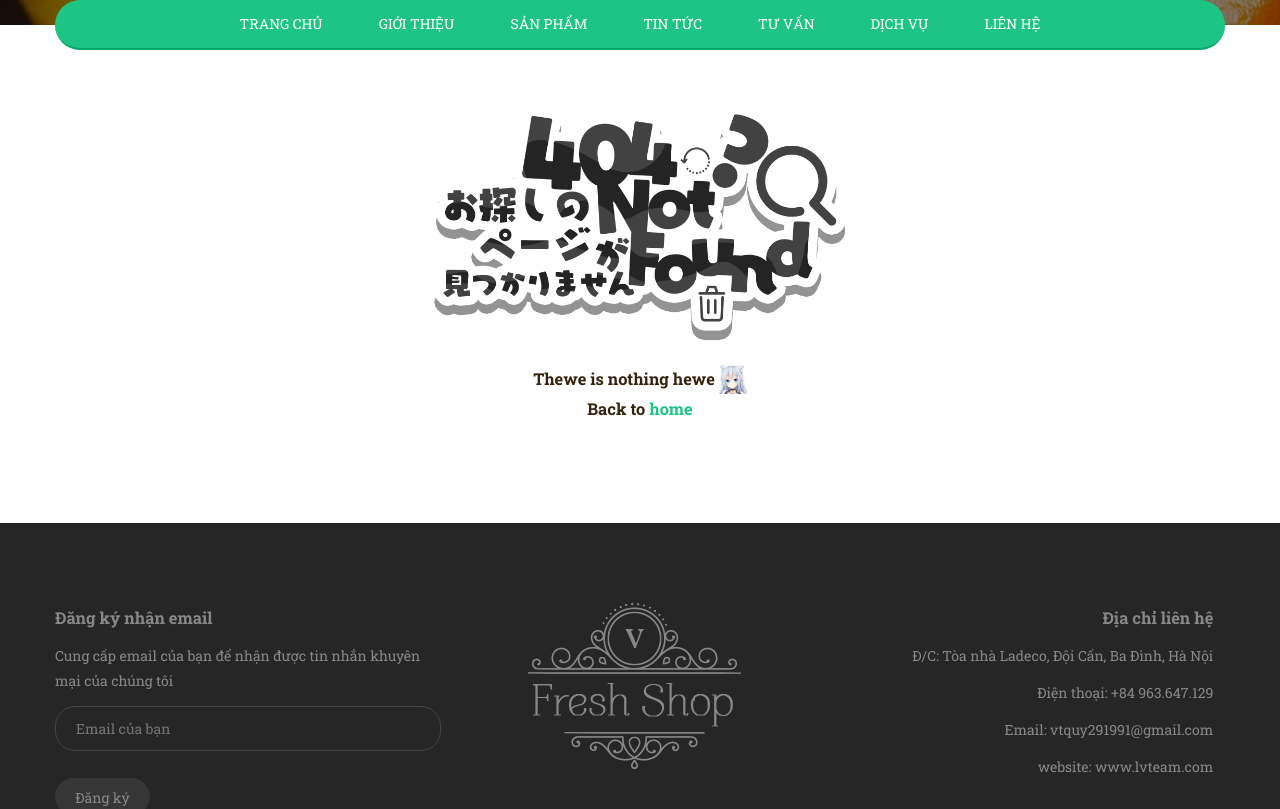
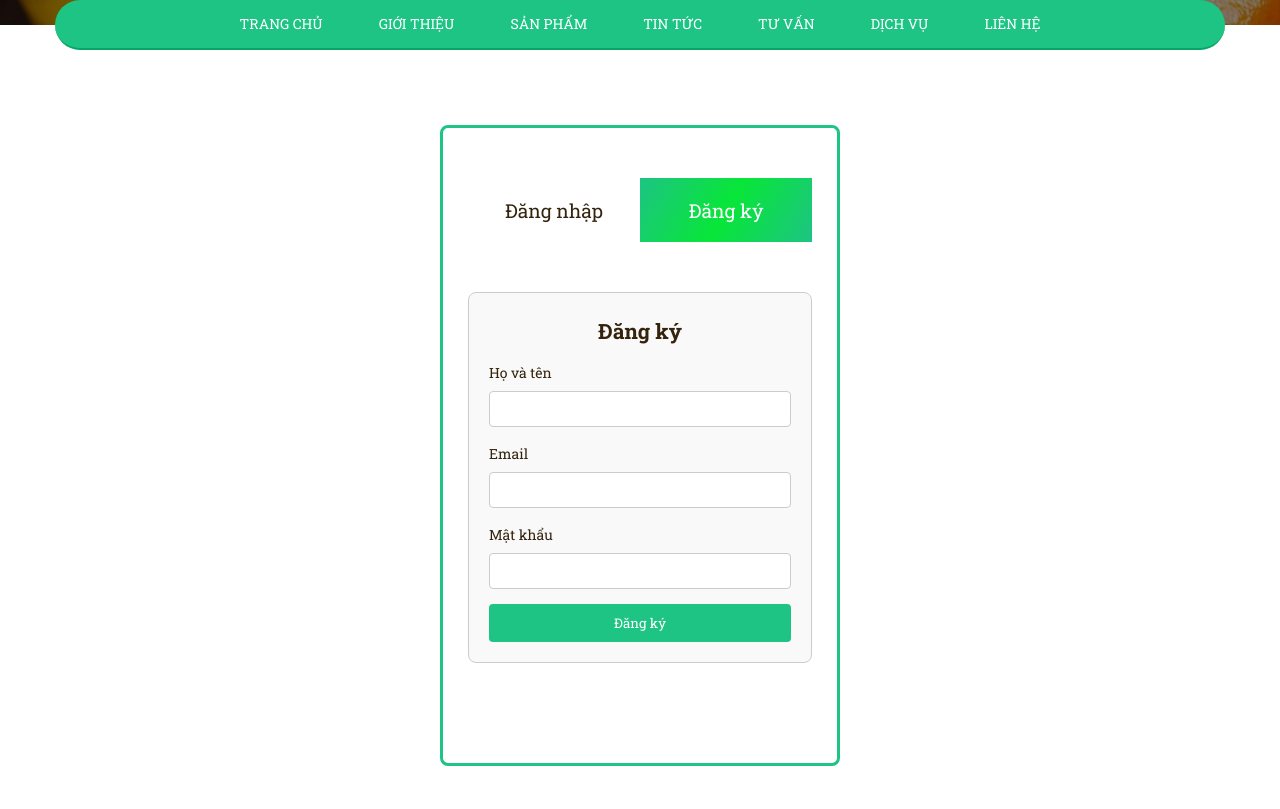
Before and after one commit to Gokuktkn/FinalBEProject_Frontend, a React (Vite) app: page /signup in a window 1280 px wide. Shown: the part 400-1209 px from the top of the page. Built offline with nearby package versions, Linux system fonts and the light colour scheme.

Commit message:
Signin, Signup

```diff
--- a/src/App.jsx
+++ b/src/App.jsx
@@ -24,13 +24,13 @@ function App() {
         <Route path='/' element={<Home />}></Route>
         <Route path='/contact' element={<Contact />}></Route>
         <Route path='/admin/*' element={<Admin />}></Route>
-        <Route path='/san-pham/:id' element={<Item />}></Route>
-        <Route path='/san-pham/all' element={<Collections />}></Route>
-        <Route path='/tim-kiem' element={<Search />}></Route>
-        <Route path='/gio-hang' element={<Cart />}></Route>
+        <Route path='/product/:id' element={<Item />}></Route>
+        <Route path='/product/all' element={<Collections />}></Route>
+        <Route path='/search' element={<Search />}></Route>
+        <Route path='/cart' element={<Cart />}></Route>
         <Route path='/about' element={<About />}></Route>
-        <Route path='/dang-ky' element={<SignUp />}></Route>
-        <Route path='/dang-nhap' element={<SignIn />}></Route>
+        <Route path='/signup' element={<SignUp />}></Route>
+        <Route path='/signin' element={<SignIn />}></Route>
         <Route path='*' element={<NotFound />}></Route>
       </Routes>
       <Footer></Footer>
--- a/src/components/AdminNavbar.jsx
+++ b/src/components/AdminNavbar.jsx
@@ -4,10 +4,10 @@ import { NavLink } from 'react-router-dom'
 function AdminNavbar() {
     return (
         <div className='admin-navbar-content'>
-            <NavLink to={"/admin/create"} className="nav">Thêm sản phẩm</NavLink>
+            <NavLink to={"/admin/create"} className="nav nav-top">Thêm sản phẩm</NavLink>
             <NavLink to={"/admin/update"} className="nav">Cập nhật sản phẩm</NavLink>
             <NavLink to={"/admin/management"} className="nav">Quản lý sản phẩm</NavLink>
-            <NavLink to={"/admin/feedback"} className="nav">Ý kiến khách hàng</NavLink>
+            <NavLink to={"/admin/feedback"} className="nav nav-bot">Ý kiến khách hàng</NavLink>
         </div>
     )
 }
--- a/src/components/Header.jsx
+++ b/src/components/Header.jsx
@@ -28,19 +28,19 @@ const Header = () => {
       <div className="header-top">
         <div className="container">
           <div className="header-top-left">
-            <Link to={'/dang-nhap'}>
+            <Link to={'/signin'}>
               <div className="header-top-left-signin">
                 <PiSignInBold />
                 <p>Đăng nhập</p>
               </div>
             </Link>
-            <Link to={'/dang-ky'}>
+            <Link to={'/signup'}>
               <div className="header-top-left-signup">
                 <FaUserAlt />
                 <p>Đăng ký</p>
               </div>
             </Link>
-            <Link to={'/gio-hang'}>
+            <Link to={'/cart'}>
               <div className="header-top-left-cart">
                 <IoMdCart />
                 <p>Giỏ hàng</p>
@@ -88,7 +88,7 @@ const Header = () => {
             <NavLink to={'/about'} className={({ isActive, isPending }) => isActive ? 'active' : isPending ? 'pending' : ''}>GIỚI THIỆU</NavLink>
           </div>
           <div className="header-bottom-nav header-bottom-dropdown">
-            <NavLink to={'/san-pham/all'} className={({ isActive, isPending }) => isActive ? 'active' : isPending ? 'pending' : ''}>SẢN PHẨM</NavLink>
+            <NavLink to={'/product/all'} className={({ isActive, isPending }) => isActive ? 'active' : isPending ? 'pending' : ''}>SẢN PHẨM</NavLink>
           </div>
           <div className="header-bottom-nav">
             <NavLink to={'/news'} className={({ isActive, isPending }) => isActive ? 'active' : isPending ? 'pending' : ''}>TIN TỨC</NavLink>
--- a/src/components/ManagementItems.jsx
+++ b/src/components/ManagementItems.jsx
@@ -1,5 +1,7 @@
 import React from 'react';
 import { useNavigate } from 'react-router-dom';
+import { MdDelete } from "react-icons/md";
+import { FaEdit } from "react-icons/fa";
 
 function ManagementItems({ product, onDelete }) {
     const navigate = useNavigate();
@@ -14,9 +16,9 @@ function ManagementItems({ product, onDelete }) {
             <td>{product.name}</td>
             <td><img src={product.image} alt={product.name} width="50" /></td>
             <td>{product.price}</td>
-            <td>
-                <button onClick={() => onDelete(product.id)}>Xóa</button>
-                <button onClick={handleEdit}>Chỉnh sửa</button>
+            <td className="action-buttons">
+                <button className="icon-button" onClick={() => onDelete(product.id)}><MdDelete /></button>
+                <button className="icon-button" onClick={handleEdit}><FaEdit /></button>
             </td>
         </tr>
     );
--- a/src/components/NavForm.jsx
+++ b/src/components/NavForm.jsx
@@ -6,10 +6,10 @@ const NavForm = () => {
     return (
         <>
             <div className="sign-in-nav">
-                <NavLink to={'/dang-nhap'}>Đăng nhập</NavLink>
+                <NavLink to={'/signin'}>Đăng nhập</NavLink>
             </div>
             <div className="sign-up-nav">
-                <NavLink to={'/dang-ky'}>Đăng ký</NavLink>
+                <NavLink to={'/signup'}>Đăng ký</NavLink>
             </div>
         </>
     )
--- a/src/css/Admin.css
+++ b/src/css/Admin.css
@@ -2,35 +2,46 @@
     max-width: 1170px;
     margin: 25px auto;
     display: flex;
-    background-color: #343A40;
     border-radius: 5px;
 }
 
 .admin-navbar {
     flex: 1;
-    background-color: #343a40;
     padding: 20px;
-    color: white;
     min-width: 200px;
     border-radius: 5px;
 }
 
 .admin-navbar-content {
+    border: 1px solid #1DC483;
+    border-radius: 10px;
     display: flex;
     flex-direction: column;
-    gap: 15px;
 }
 
 .nav {
-    color: white;
+    color: black;
     padding: 10px 15px;
     text-decoration: none;
-    border-radius: 4px;
     transition: background-color 0.3s;
 }
 
 .nav:hover {
-    background-color: #495057;
+    background-color: #21e69a;
+}
+
+.nav.active {
+    background-color: #1DC483;
+}
+
+.nav-top{
+    border-top-left-radius: 10px;
+    border-top-right-radius: 10px;
+}
+
+.nav-bot{
+    border-bottom-left-radius: 10px;
+    border-bottom-right-radius: 10px;
 }
 
 .admin-content {
--- /dev/null
+++ b/src/css/Auth.css
@@ -0,0 +1,48 @@
+.auth-container {
+    max-width: 400px;
+    margin: 50px auto;
+    padding: 20px;
+    border: 1px solid #ccc;
+    border-radius: 8px;
+    background-color: #f9f9f9;
+}
+
+h2 {
+    text-align: center;
+    margin-bottom: 10px;
+}
+
+.input-group {
+    margin-bottom: 15px;
+}
+
+.input-group label {
+    display: block;
+    margin-bottom: 5px;
+}
+
+.input-group input {
+    width: 100%;
+    padding: 8px;
+    border: 1px solid #ccc;
+    border-radius: 4px;
+}
+
+.auth-container button {
+    width: 100%;
+    padding: 10px;
+    background-color: #1DC483;
+    color: white;
+    border: none;
+    border-radius: 4px;
+    cursor: pointer;
+}
+
+.auth-container button:hover {
+    background-color: #17a669;
+}
+
+.error {
+    color: red;
+    margin-top: 10px;
+}
--- a/src/css/Contact.css
+++ b/src/css/Contact.css
@@ -1,20 +1,32 @@
-.contact-container{
-    margin: 40px 0 40px 13%;
+.contact-container {
+    margin: 40px auto;
     width: 40vw;
     display: flex;
     flex-direction: column;
     gap: 15px;
 }
 
-.contact-info{
+.contact-info {
     display: flex;
     flex-direction: column;
     gap: 5px;
 }
-.contact-info input, textarea{
+
+.contact-info input,
+textarea {
     padding: 7px 10px;
 }
-.submit-btn{
+
+.contact-info textarea {
+    resize: none;
+}
+
+.submit{
+    align-self: center;
+}
+
+.submit-btn {
+    margin: 0 auto;
     cursor: pointer;
     background-color: #1DC483;
     padding: 8px 15px;
--- a/src/css/Management.css
+++ b/src/css/Management.css
@@ -1,11 +1,17 @@
 .product-management {
     width: 80%;
-    margin-left: 40px;
+    margin: 40px auto;
     padding: 20px;
+    background: #fff;
+    border-radius: 10px;
+    box-shadow: 0 2px 5px rgba(0, 0, 0, 0.1);
 }
 
 .product-management h1 {
     text-align: center;
+    margin-bottom: 20px;
+    font-size: 2em;
+    color: #333;
 }
 
 .search-bar {
@@ -16,7 +22,7 @@
 }
 
 .search-bar input[type="text"] {
-    padding: 8px;
+    padding: 10px;
     font-size: 16px;
     border: 1px solid #ccc;
     border-radius: 4px;
@@ -24,7 +30,7 @@
 }
 
 .search-bar button {
-    padding: 8px 16px;
+    padding: 0 20px;
     font-size: 16px;
     background-color: #007bff;
     color: #fff;
@@ -43,7 +49,7 @@
 }
 
 .product-list th, .product-list td {
-    padding: 10px;
+    padding: 12px;
     text-align: left;
     border: 1px solid #ddd;
 }
@@ -54,18 +60,47 @@
 
 .product-list img {
     max-width: 50px;
+    height: auto;
+    border-radius: 5px;
 }
 
-.product-list button {
-    padding: 5px 10px;
-    font-size: 14px;
-    background-color: #dc3545;
-    color: #fff;
+.product-list .icon-button {
+    background: none;
     border: none;
-    border-radius: 4px;
     cursor: pointer;
+    font-size: 1.2em;
+    margin: 0 5px;
+    color: #007bff;
 }
 
-.product-list button:hover {
-    background-color: #c82333;
+.product-list .icon-button:hover {
+    color: #0056b3;
 }
+
+.action-buttons {
+    display: flex;
+    justify-content: space-between;
+    gap: 10px;
+}
+
+
+.icon-button {
+    background: none;
+    border: none;
+    cursor: pointer;
+    font-size: 1.5em;
+    margin: 0 5px;
+    color: #007bff;
+    transition: color 0.3s;
+}
+
+.icon-button:hover {
+    color: #0056b3;
+}
+
+.action-buttons {
+    display: flex;
+    justify-content: space-between;
+    align-items: center;
+    padding: 19px 0 !important;
+}
--- a/src/pages/SignIn.jsx
+++ b/src/pages/SignIn.jsx
@@ -1,13 +1,86 @@
-import React from 'react'
+import React, { useState } from 'react'
 import '../css/SignForm.scss'
+import "../css/Auth.css"
 import NavForm from '../components/NavForm'
+import { useNavigate } from 'react-router-dom';
+
+const mockUsers = [
+    { email: 'user1@example.com', password: 'password1' },
+    { email: 'user2@example.com', password: 'password2' }
+];
 
 const SignIn = () => {
+    const [email, setEmail] = useState('');
+    const [password, setPassword] = useState('');
+    const [error, setError] = useState('');
+    const [loading, setLoading] = useState(false);
+    const navigate = useNavigate();
+
+    const handleLogin = async (e) => {
+        e.preventDefault();
+        setLoading(true);
+        setError('');
+
+        // Commented out API call
+        // try {
+        //     const response = await axios.post('https://api.example.com/login', { email, password });
+        //     if (response.data.success) {
+        //         alert('Đăng nhập thành công');
+        //         navigate('/admin');
+        //     } else {
+        //         setError('Email hoặc mật khẩu không đúng');
+        //     }
+        // } catch (err) {
+        //     setError('Có lỗi xảy ra, vui lòng thử lại');
+        // } finally {
+        //     setLoading(false);
+        // }
+
+        setTimeout(() => {
+            const user = mockUsers.find(user => user.email === email && user.password === password);
+            if (user) {
+                alert('Đăng nhập thành công');
+                navigate('/admin');
+            } else {
+                setError('Email hoặc mật khẩu không đúng');
+            }
+            setLoading(false);
+        }, 1000); // Giả lập độ trễ khi đăng nhập
+    };
     return (
         <div className="log-form-container">
             <div className="log-form">
                 <div className="nav-top">
-                    <NavForm/>
+                    <NavForm />
+                </div>
+                <div className="auth-container">
+                    <h2>Đăng nhập</h2>
+                    <form onSubmit={handleLogin}>
+                        <div className="input-group">
+                            <label htmlFor="email">Email</label>
+                            <input
+                                type="email"
+                                id="email"
+                                value={email}
+                                onChange={(e) => setEmail(e.target.value)}
+                                required
+                            />
+                        </div>
+                        <div className="input-group">
+                            <label htmlFor="password">Mật khẩu</label>
+                            <input
+                                type="password"
+                                id="password"
+                                value={password}
+                                onChange={(e) => setPassword(e.target.value)}
+                                required
+                            />
+                        </div>
+                        {error && <p className="error">{error}</p>}
+                        <button type="submit" disabled={loading}>
+                            {loading ? 'Đang đăng nhập...' : 'Đăng nhập'}
+                        </button>
+                    </form>
                 </div>
             </div>
         </div>
--- a/src/pages/SignUp.jsx
+++ b/src/pages/SignUp.jsx
@@ -1,13 +1,98 @@
-import React from 'react'
+import React, { useState } from 'react'
 import '../css/SignForm.scss'
+import "../css/Auth.css"
 import NavForm from '../components/NavForm'
+import { useNavigate } from 'react-router-dom';
+
+const mockUsers = [
+  { email: 'user1@example.com', password: 'password1' },
+  { email: 'user2@example.com', password: 'password2' }
+];
 
 const SignUp = () => {
+  const [name, setName] = useState('');
+  const [email, setEmail] = useState('');
+  const [password, setPassword] = useState('');
+  const [error, setError] = useState('');
+  const [loading, setLoading] = useState(false);
+  const navigate = useNavigate();
+
+  const handleRegister = async (e) => {
+    e.preventDefault();
+    setLoading(true);
+    setError('');
+
+    // Commented out API call
+    // try {
+    //     const response = await axios.post('https://api.example.com/register', { name, email, password });
+    //     if (response.data.success) {
+    //         alert('Đăng ký thành công');
+    //         navigate('/login');
+    //     } else {
+    //         setError('Email đã tồn tại');
+    //     }
+    // } catch (err) {
+    //     setError('Có lỗi xảy ra, vui lòng thử lại');
+    // } finally {
+    //     setLoading(false);
+    // }
+
+    setTimeout(() => {
+      const existingUser = mockUsers.find(user => user.email === email);
+      if (existingUser) {
+        setError('Email đã tồn tại');
+      } else {
+        mockUsers.push({ email, password });
+        alert('Đăng ký thành công');
+        navigate('/login');
+      }
+      setLoading(false);
+    }, 1000); // Giả lập độ trễ khi đăng ký
+  };
   return (
     <div className="log-form-container">
       <div className="log-form">
         <div className="nav-top">
-          <NavForm/>
+          <NavForm />
+        </div>
+        <div className="auth-container">
+          <h2>Đăng ký</h2>
+          <form onSubmit={handleRegister}>
+            <div className="input-group">
+              <label htmlFor="name">Họ và tên</label>
+              <input
+                type="text"
+                id="name"
+                value={name}
+                onChange={(e) => setName(e.target.value)}
+                required
+              />
+            </div>
+            <div className="input-group">
+              <label htmlFor="email">Email</label>
+              <input
+                type="email"
+                id="email"
+                value={email}
+                onChange={(e) => setEmail(e.target.value)}
+                required
+              />
+            </div>
+            <div className="input-group">
+              <label htmlFor="password">Mật khẩu</label>
+              <input
+                type="password"
+                id="password"
+                value={password}
+                onChange={(e) => setPassword(e.target.value)}
+                required
+              />
+            </div>
+            {error && <p className="error">{error}</p>}
+            <button type="submit" disabled={loading}>
+              {loading ? 'Đang đăng ký...' : 'Đăng ký'}
+            </button>
+          </form>
         </div>
       </div>
     </div>
```
